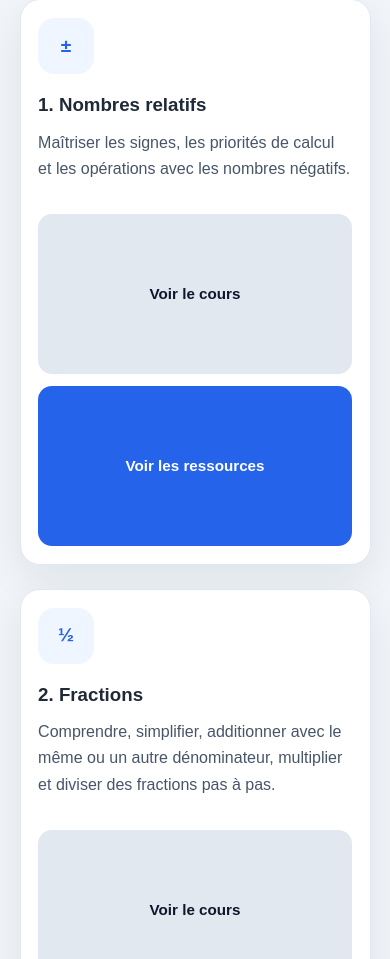
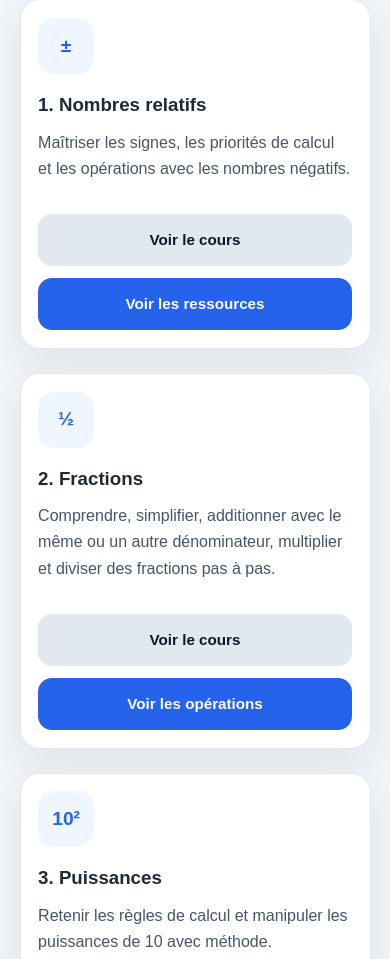
Before and after one commit to Elarif82/mathphix, a website: page public/index.html in a window 390 px wide. Shown: the part 1209-2168 px from the top of the page. Drawn offline with nearby package versions, Linux system fonts and the light colour scheme.

Commit message:
Mise à jour du site

```diff
--- a/public/css/style.css
+++ b/public/css/style.css
@@ -985,6 +985,13 @@ textarea:focus-visible {
     flex-direction: column;
   }
 
+  /* En colonne, la base flexible de 160 px deviendrait la hauteur du bouton. */
+  .card-actions .btn {
+    flex: 0 0 auto;
+    height: auto;
+    min-height: 52px;
+  }
+
   .btn,
   .btn-small {
     width: 100%;
--- a/public/css/style2.css
+++ b/public/css/style2.css
@@ -288,6 +288,9 @@ code {
   .btn,
   .back-link {
     width: 100%;
+    height: auto;
+    min-height: 52px;
+    flex: none;
     text-align: center;
   }
 }
```
